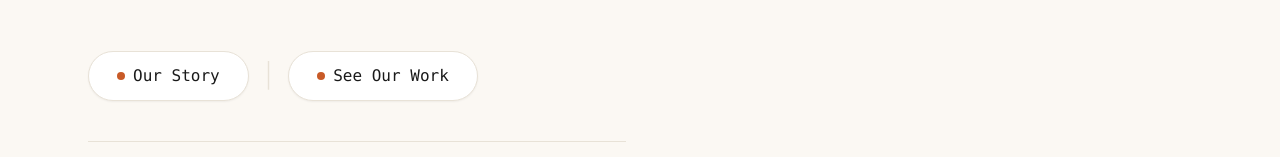
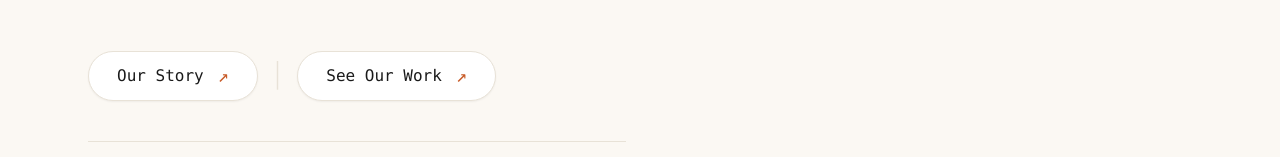
Before and after one commit to sikshasankalp/Sikshasankalp, a React (Vite) app in the folder frontend/: page / in a window 1280 px wide. Shown: the part 538-695 px from the top of the page. Built offline with nearby package versions, Linux system fonts and the light colour scheme; no server answers.

Commit message:
fix(button): show Our Story ↗ on idle and switch to animated → on hover matching portfolio

```diff
--- a/frontend/src/components/buttons/Button.tsx
+++ b/frontend/src/components/buttons/Button.tsx
@@ -59,14 +59,16 @@ export function Button({
 
   const renderContent = () => (
     <>
-      {isInteractive && (
-        <span className="w-2 h-2 rounded-full bg-brand-primary group-hover/btn:hidden transition-all shrink-0"></span>
-      )}
       <span>{children}</span>
       {isInteractive ? (
-        <span className="hidden group-hover/btn:inline-block ml-[-2px] font-mono text-[1.15em] leading-none transition-all">
-          ↗
-        </span>
+        <>
+          <span className="inline-block text-brand-primary group-hover/btn:hidden transition-all duration-200 ml-1.5 font-mono text-[1.15em] leading-none shrink-0">
+            ↗
+          </span>
+          <span className="hidden group-hover/btn:inline-block transition-transform duration-200 group-hover/btn:translate-x-1 ml-1.5 font-mono text-[1.15em] leading-none shrink-0 text-white">
+            →
+          </span>
+        </>
       ) : arrow ? (
         <span className="inline-block transition-transform duration-200 group-hover/btn:translate-x-1.5 ml-2 font-mono text-[1.15em] leading-none">
           →
```
